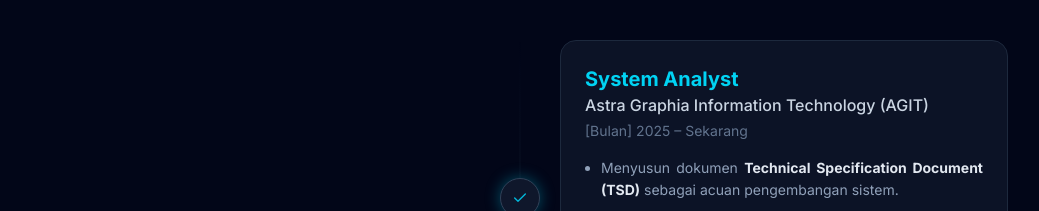
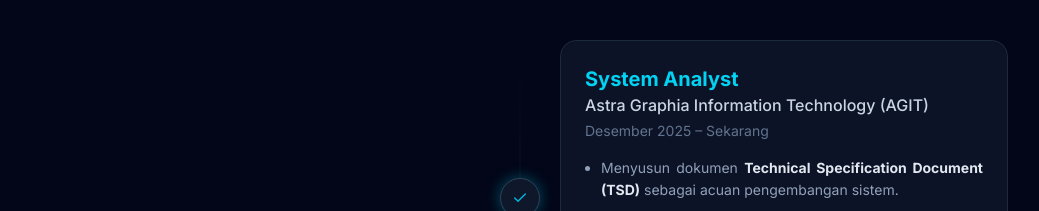
Before and after one commit to mfarabi155/portofolio-farabi, a Next.js app: page / in a window 1280 px wide. Shown: the part 1660-1871 px from the top of the page, without its empty margins (120-1159 px from the left). Built offline with nearby package versions, Linux system fonts and the light colour scheme.

Commit message:
add month

```diff
--- a/app/page.tsx
+++ b/app/page.tsx
@@ -40,7 +40,7 @@ export default function Home() {
         title: "Pengalaman Profesional",
         jobs: [
           {
-            title: "System Analyst", company: "Astra Graphia Information Technology (AGIT)", date: "[Bulan] 2025 – Sekarang", active: true,
+            title: "System Analyst", company: "Astra Graphia Information Technology (AGIT)", date: "Desember 2025 – Sekarang", active: true,
             desc: [
               <>Menyusun dokumen <span className="font-bold text-slate-200">Technical Specification Document (TSD)</span> sebagai acuan pengembangan sistem.</>,
               <>Terlibat aktif dalam project <span className="font-bold text-slate-200">E-Audit</span> mulai dari analisis kebutuhan hingga implementasi.</>,
@@ -149,7 +149,7 @@ export default function Home() {
         title: "Professional Experience",
         jobs: [
           {
-            title: "System Analyst", company: "Astra Graphia Information Technology (AGIT)", date: "[Month] 2025 – Present", active: true,
+            title: "System Analyst", company: "Astra Graphia Information Technology (AGIT)", date: "December 2025 – Present", active: true,
             desc: [
               <>Preparing <span className="font-bold text-slate-200">Technical Specification Documents (TSD)</span> as the technical reference for system development.</>,
               <>Actively involved in the <span className="font-bold text-slate-200">E-Audit</span> project, covering requirements analysis through to implementation.</>,
```
